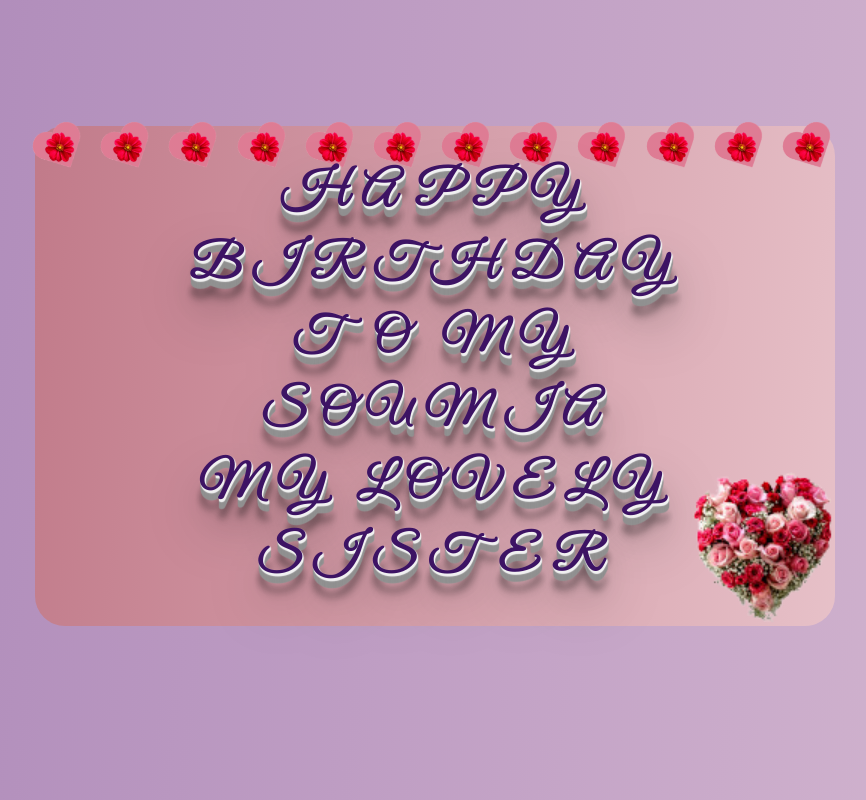
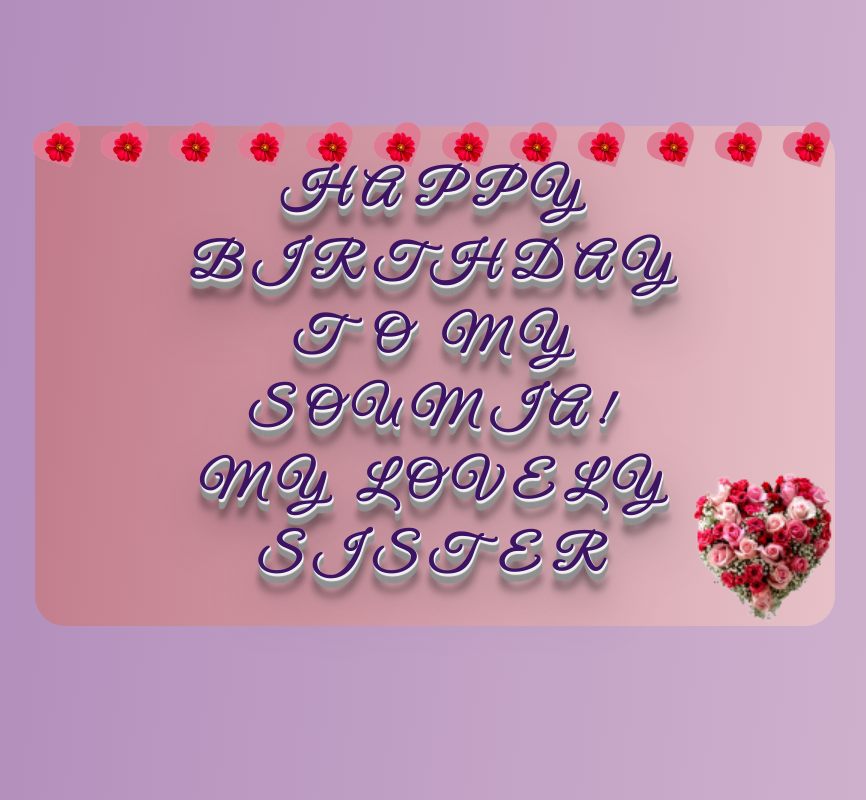
Before and after one commit to Takhmina175/Birthday-Card, a plain HTML site: page index.html in a window 1280 px wide. Shown: the whole page, without its empty margins (205-1071 px from the left). Drawn offline with Linux system fonts and the light colour scheme.

Commit message:
correct the typo

```diff
--- a/index.html
+++ b/index.html
@@ -30,7 +30,7 @@
         <img src="images/heart.png" alt="heart" width="50px" class="heart-anim" />
       </div>
       <span class="text"
-        >Happy birthday to my Soumia <br />
+        >Happy birthday to my Soumia!<br />
         my lovely sister</span
       >
     <div id="heart-roses">
```
